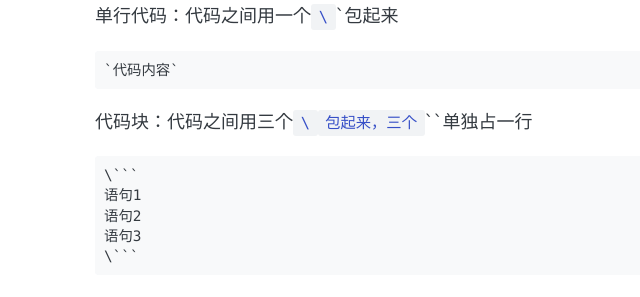
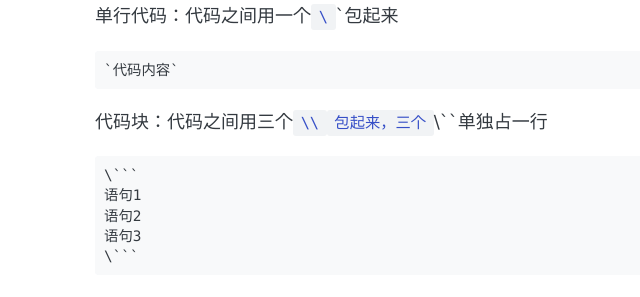
Before and after one commit to perfiffer/perfiffer.github.io, a Jekyll site: the page built from _posts/2019-04-16-markdown语法.md, in a window 1280 px wide and 900 px high, scrolled down 2083 px. Shown: the part 149-446 px from the top of the window, without its empty margins (131-771 px from the left). Built offline with Jekyll 4.4.1, drawn with Linux system fonts in a browser that asks for light colours; some web fonts are replaced; comment, search, counter and statistics services are not loaded.

Commit message:
blog update

````diff
--- a/_posts/2019-04-16-markdown语法.md
+++ b/_posts/2019-04-16-markdown语法.md
@@ -61,7 +61,7 @@ comments: true
 ```
 `代码内容`
 ```
-代码块：代码之间用三个`\``包起来，三个`\``单独占一行
+代码块：代码之间用三个`\\``包起来，三个`\\``单独占一行
 ```
 \```
 语句1
````
